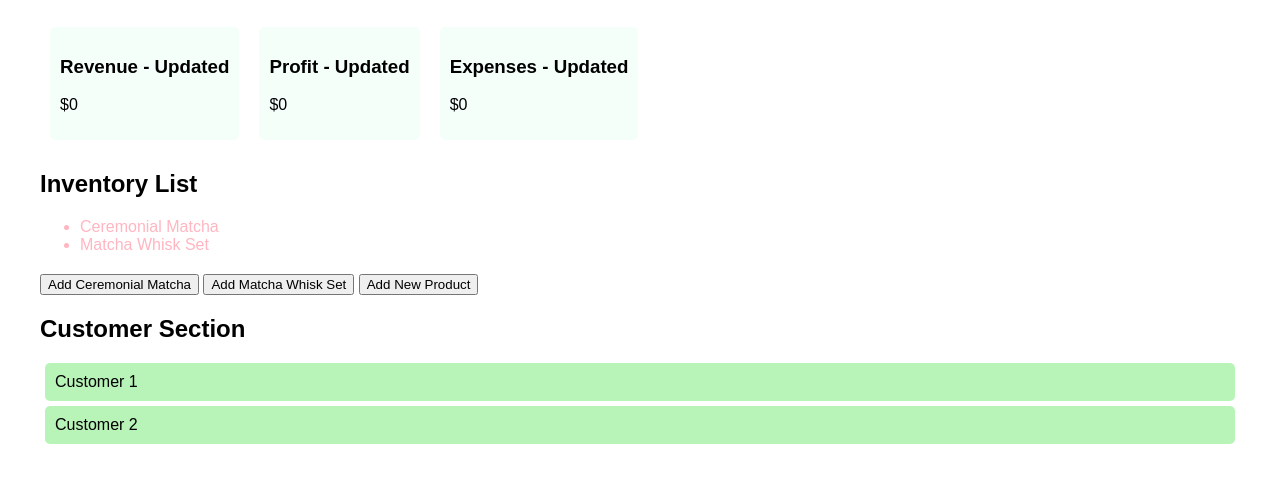
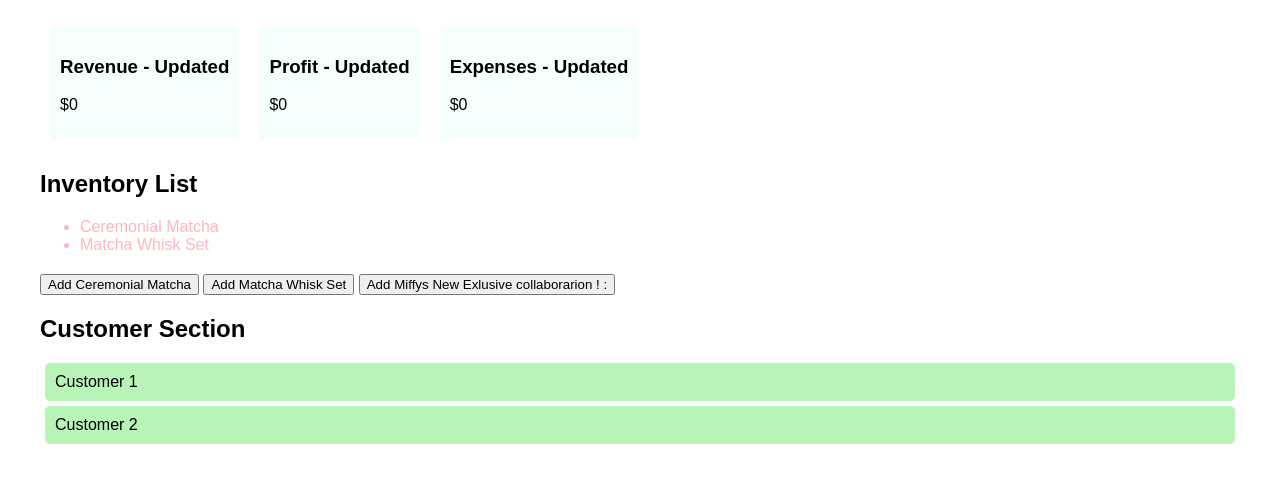
Before and after one commit to ashlym1/Coding-Challenge--12, a plain HTML site: page index.htm in a window 1280 px wide. Shown: the part 151-634 px from the top of the page. Drawn offline with Linux system fonts and the light colour scheme.

```diff
--- a/index.htm
+++ b/index.htm
@@ -46,7 +46,7 @@
     <ul id="inventoryList"></ul>
     <button onclick="addInventoryItem('Ceremonial Matcha')">Add Ceremonial Matcha</button>
     <button onclick="addInventoryItem('Matcha Whisk Set')">Add Matcha Whisk Set</button>
-    <button id="addProductButton">Add New Product</button>
+    <button id="addProductButton">Add Miffys New Exlusive collaborarion ! :</button>
 
     <!-- Customer Section -->
     <h2>Customer Section</h2>
```
